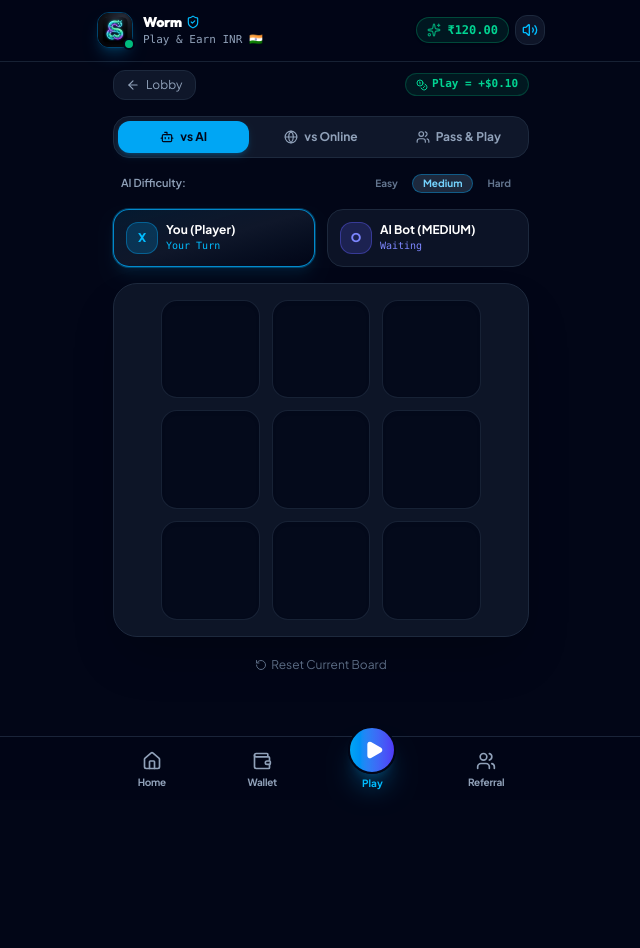
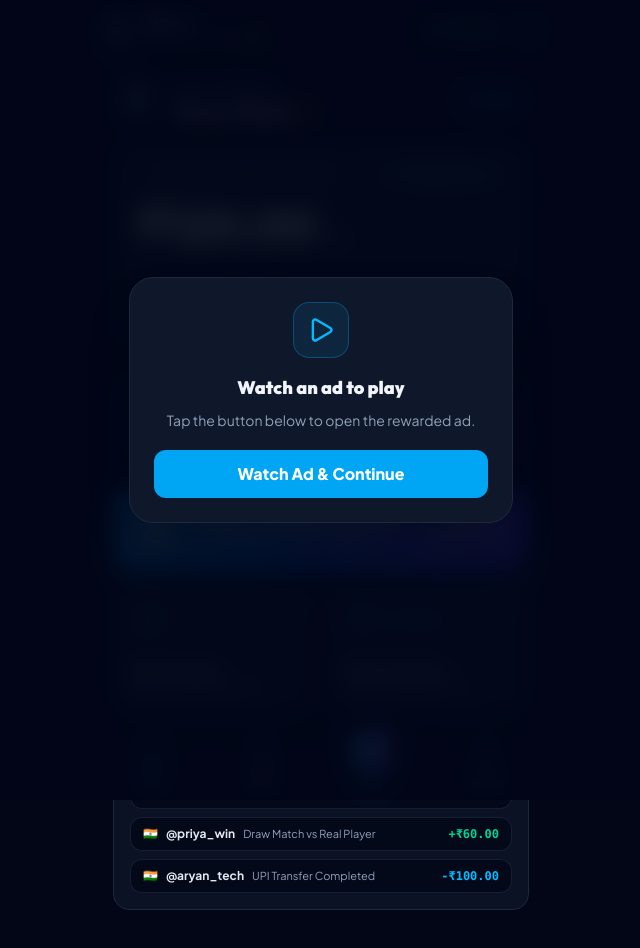
Before and after one commit to Mamuantei/worm, a React (Vite) app: page / in a window 1280 px wide. Both pictures are taken after a click on the button "Play". Shown: the top 948 px of the page, without its empty margins (319-959 px from the left). Before the commit the page ends 800 px from the top, so only its background shows below. Built offline with nearby package versions, Linux system fonts and the light colour scheme.

Commit message:
Fix Monetag rewarded ad user-gesture handling

```diff
--- a/src/components/AdModal.tsx
+++ b/src/components/AdModal.tsx
@@ -1,6 +1,6 @@
-import React, { useEffect, useRef, useState } from 'react';
+import React, { useEffect, useState } from 'react';
 import { motion, AnimatePresence } from 'motion/react';
-import { Loader2, ShieldCheck } from 'lucide-react';
+import { Loader2, ShieldCheck, Play } from 'lucide-react';
 import { sounds } from '../utils/audio';
 
 declare global {
@@ -16,79 +16,97 @@ interface AdModalProps {
 }
 
 export const AdModal: React.FC<AdModalProps> = ({ isOpen, onAdComplete, onClose }) => {
-  const startedRef = useRef(false);
-  const [status, setStatus] = useState<'loading' | 'error'>('loading');
+  const [status, setStatus] = useState<'ready' | 'loading' | 'error'>('ready');
 
   useEffect(() => {
-    if (!isOpen) {
-      startedRef.current = false;
-      return;
-    }
-    if (startedRef.current) return;
-    startedRef.current = true;
+    if (!isOpen) setStatus('ready');
+  }, [isOpen]);
+
+  const startRewardedAd = async () => {
+    if (status === 'loading') return;
+
     setStatus('loading');
 
-    let cancelled = false;
-    const timer = window.setTimeout(() => {
-      if (!cancelled) {
-        console.warn('Monetag did not return a rewarded ad in time.');
-        setStatus('error');
-      }
-    }, 15000);
-
-    (async () => {
     try {
-        // Monetag's official SDK is loaded in index.html.
       if (typeof window.show_11697097 !== 'function') {
         throw new Error('Monetag SDK function is not available');
       }
 
       sounds.playClick();
+
+      // IMPORTANT: call Monetag directly from this real user click.
+      // Calling it from a React useEffect can lose the browser/Telegram
+      // user-gesture context required by some ad flows.
       await window.show_11697097();
 
-        if (cancelled) return;
-        window.clearTimeout(timer);
       sounds.playAdComplete();
       onAdComplete();
     } catch (error) {
       console.error('Monetag rewarded interstitial failed:', error);
-        if (!cancelled) {
-          window.clearTimeout(timer);
       setStatus('error');
-          // Do not trap the player if Monetag has no fill or is unavailable.
-          window.setTimeout(() => {
-            if (!cancelled) onAdComplete();
-          }, 1200);
     }
-      }
-    })();
-
-    return () => {
-      cancelled = true;
-      window.clearTimeout(timer);
   };
-  }, [isOpen, onAdComplete]);
 
   if (!isOpen) return null;
 
   return (
     <AnimatePresence>
       <div className="fixed inset-0 z-50 flex items-center justify-center p-4 bg-slate-950/90 backdrop-blur-md">
-        <motion.div initial={{ opacity: 0, scale: 0.95 }} animate={{ opacity: 1, scale: 1 }} className="w-full max-w-sm rounded-3xl overflow-hidden bg-[#0f172a] border border-slate-800 shadow-2xl text-slate-100">
+        <motion.div
+          initial={{ opacity: 0, scale: 0.95 }}
+          animate={{ opacity: 1, scale: 1 }}
+          className="w-full max-w-sm rounded-3xl overflow-hidden bg-[#0f172a] border border-slate-800 shadow-2xl text-slate-100"
+        >
           <div className="p-6 text-center">
             <div className="mx-auto mb-4 w-14 h-14 rounded-2xl bg-sky-500/10 border border-sky-500/30 flex items-center justify-center">
-              {status === 'loading' ? <Loader2 className="w-7 h-7 text-sky-400 animate-spin" /> : <ShieldCheck className="w-7 h-7 text-rose-400" />}
+              {status === 'loading' ? (
+                <Loader2 className="w-7 h-7 text-sky-400 animate-spin" />
+              ) : status === 'error' ? (
+                <ShieldCheck className="w-7 h-7 text-rose-400" />
+              ) : (
+                <Play className="w-7 h-7 text-sky-400" />
+              )}
             </div>
-            {status === 'loading' ? (
+
+            {status === 'ready' && (
+              <>
+                <h3 className="text-lg font-black">Watch an ad to play</h3>
+                <p className="mt-2 text-sm text-slate-400">
+                  Tap the button below to open the rewarded ad.
+                </p>
+                <button
+                  onClick={startRewardedAd}
+                  className="mt-5 w-full py-3 rounded-xl bg-sky-500 hover:bg-sky-400 text-white font-black transition-colors"
+                >
+                  Watch Ad & Continue
+                </button>
+              </>
+            )}
+
+            {status === 'loading' && (
               <>
                 <h3 className="text-lg font-black">Opening rewarded ad...</h3>
                 <p className="mt-2 text-sm text-slate-400">Please wait while Monetag loads the ad.</p>
               </>
-            ) : (
+            )}
+
+            {status === 'error' && (
               <>
                 <h3 className="text-lg font-black">No ad available</h3>
-                <p className="mt-2 text-sm text-slate-400">Monetag did not return an ad. The game will continue.</p>
-                {onClose && <button onClick={onClose} className="mt-5 w-full py-3 rounded-xl bg-slate-800 font-bold">Close</button>}
+                <p className="mt-2 text-sm text-slate-400">
+                  Monetag did not return an ad. You can try again.
+                </p>
+                <button
+                  onClick={startRewardedAd}
+                  className="mt-5 w-full py-3 rounded-xl bg-sky-500 hover:bg-sky-400 text-white font-black transition-colors"
+                >
+                  Try Again
+                </button>
+                {onClose && (
+                  <button onClick={onClose} className="mt-3 w-full py-3 rounded-xl bg-slate-800 font-bold">
+                    Close
+                  </button>
+                )}
               </>
             )}
           </div>
```
Lines whose indentation alone changed are shown as unchanged.
